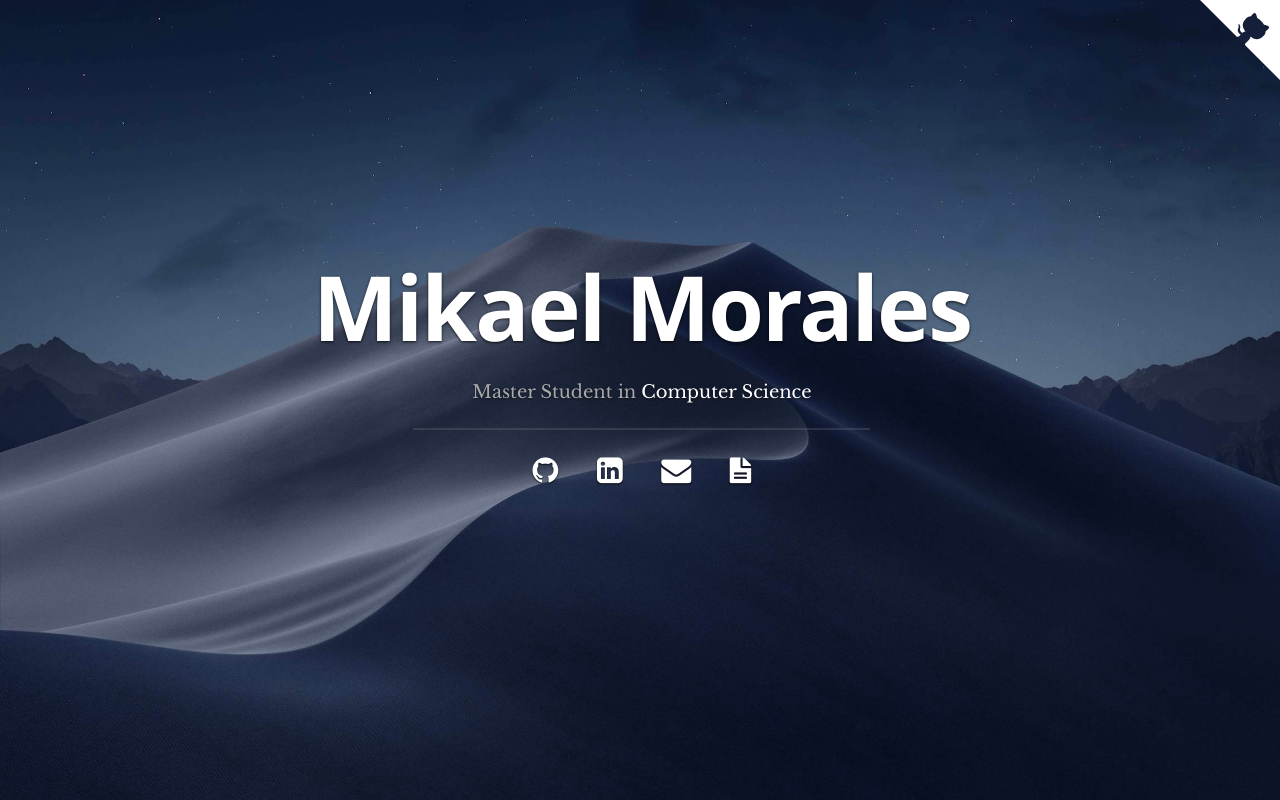
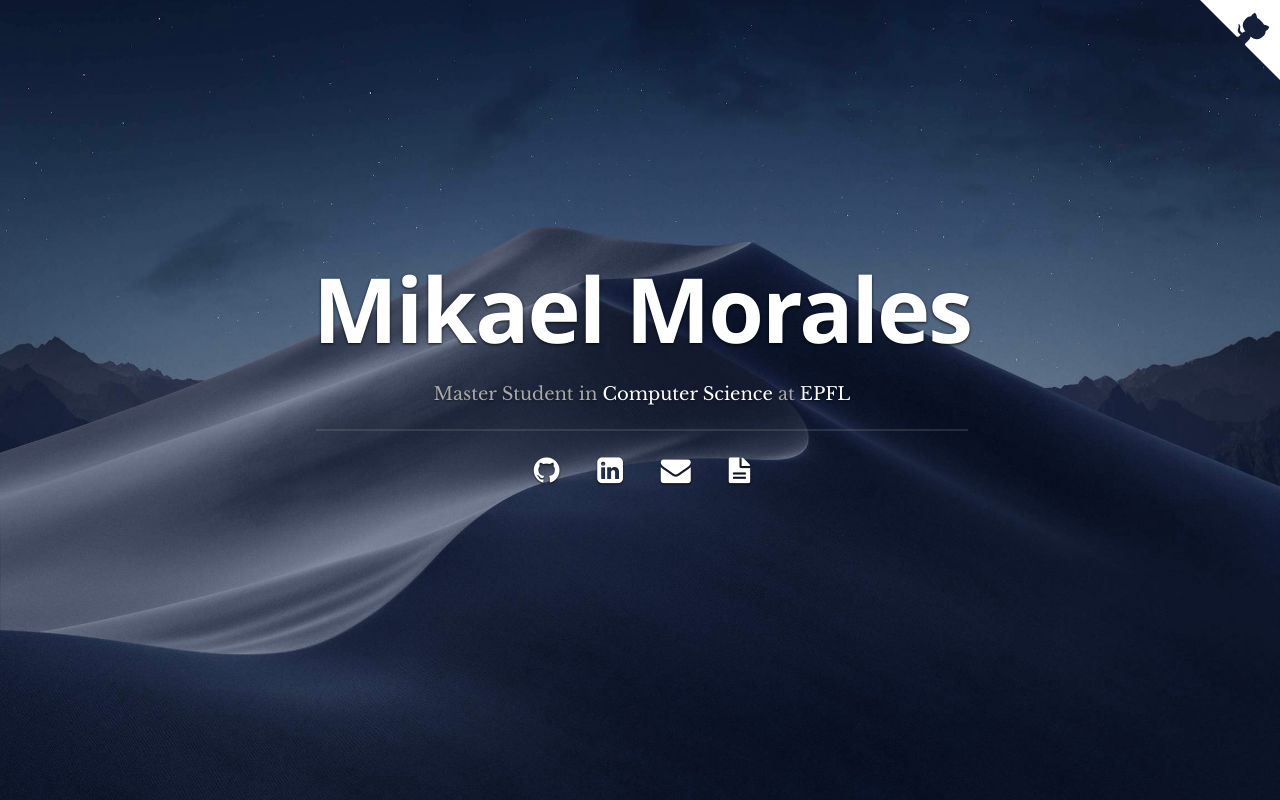
Before and after one commit to MikaelMorales/MikaelMorales.github.io, a plain HTML site: page index.html in a window 1280 px wide. Drawn offline with nearby package versions, Linux system fonts and the light colour scheme.

Commit message:
Update Resume

```diff
--- a/index.html
+++ b/index.html
@@ -35,7 +35,7 @@
       <div class="row banner">
          <div class="banner-text">
             <h1 class="responsive-headline">Mikael Morales</h1>
-            <h3>Master Student in <span>Computer Science</span>
+            <h3>Master Student in <span>Computer Science</span> at <span><a href="https://www.epfl.ch" target="EPFL">EPFL</a></span></h3>
             <hr />
             <ul class="social">
                <li><a href="https://github.com/MikaelMorales" target="GitHub"><i class="fa fa-github"></i></a></li>
```
Also changed, not shown: 1 other file.
